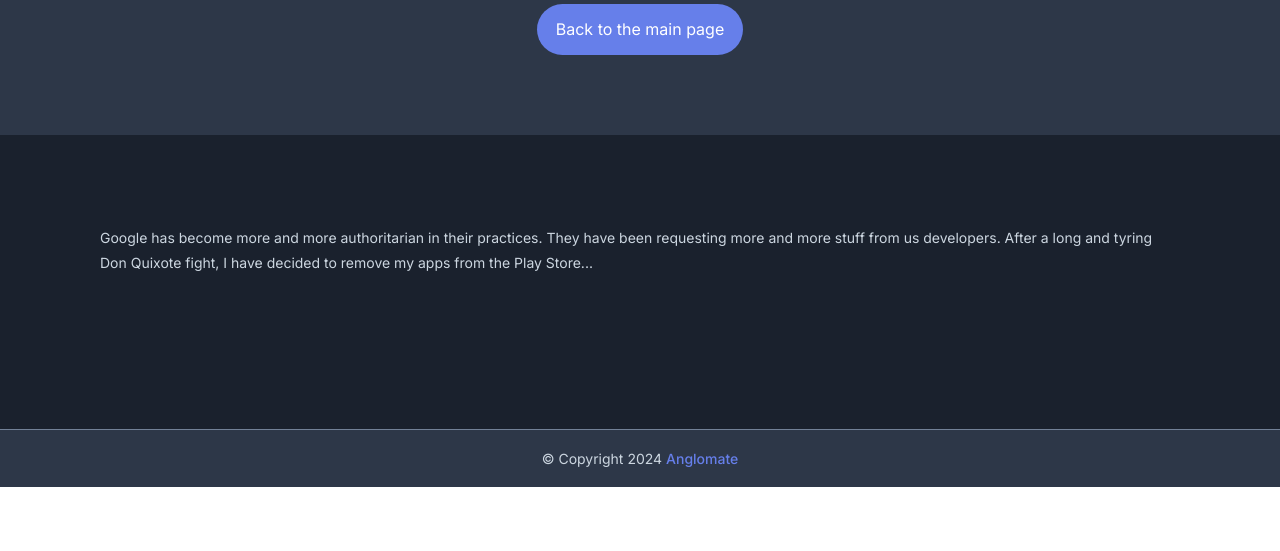
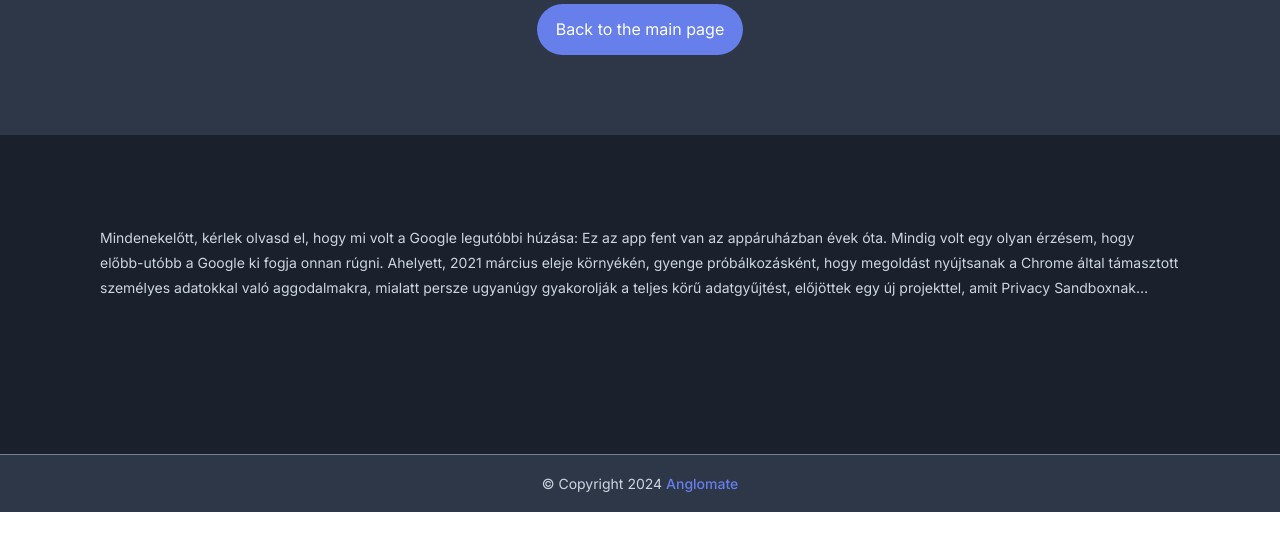
Before and after one commit to anglomate/site-en, a plain HTML site: page blog/about.html in a window 1280 px wide. Shown: the part 207-758 px from the top of the page. Drawn offline with nearby package versions, Linux system fonts and the light colour scheme.

Commit message:
Update about.html

```diff
--- a/blog/about.html
+++ b/blog/about.html
@@ -125,9 +125,7 @@
               <div class="blog-content-wrapper">
 
                 <p class="blog-text">
-                  Google has become more and more authoritarian in their practices. They have been requesting more and more
-                  stuff from us developers. After a long and tyring Don Quixote fight, I have decided to remove my apps from
-                  the Play Store...
+                      Mindenekelőtt, kérlek olvasd el, hogy mi volt a Google legutóbbi húzása: Ez az app fent van az appáruházban évek óta. Mindig volt egy olyan érzésem, hogy előbb-utóbb a Google ki fogja onnan rúgni. Ahelyett, 2021 március eleje környékén, gyenge próbálkozásként, hogy megoldást nyújtsanak a Chrome által támasztott személyes adatokkal való aggodalmakra, mialatt persze ugyanúgy gyakorolják a teljes körű adatgyűjtést, előjöttek egy új projekttel, amit Privacy Sandboxnak hívnak. Semmiképpen se téveszd össze ezt az appet a Google féle Privacy Sandbox projekttel! Csak a nevet lopták el. Semmi közöm nincs hozzájuk. És most, lássuk, hogy miről is szól ez az app!\n\nEz a magyarázat lehet, hogy egy kicsit hosszú lett, de hidd el nekem, hogy érdemes végigolvasni!
                 </p>
 
               </div>
```
